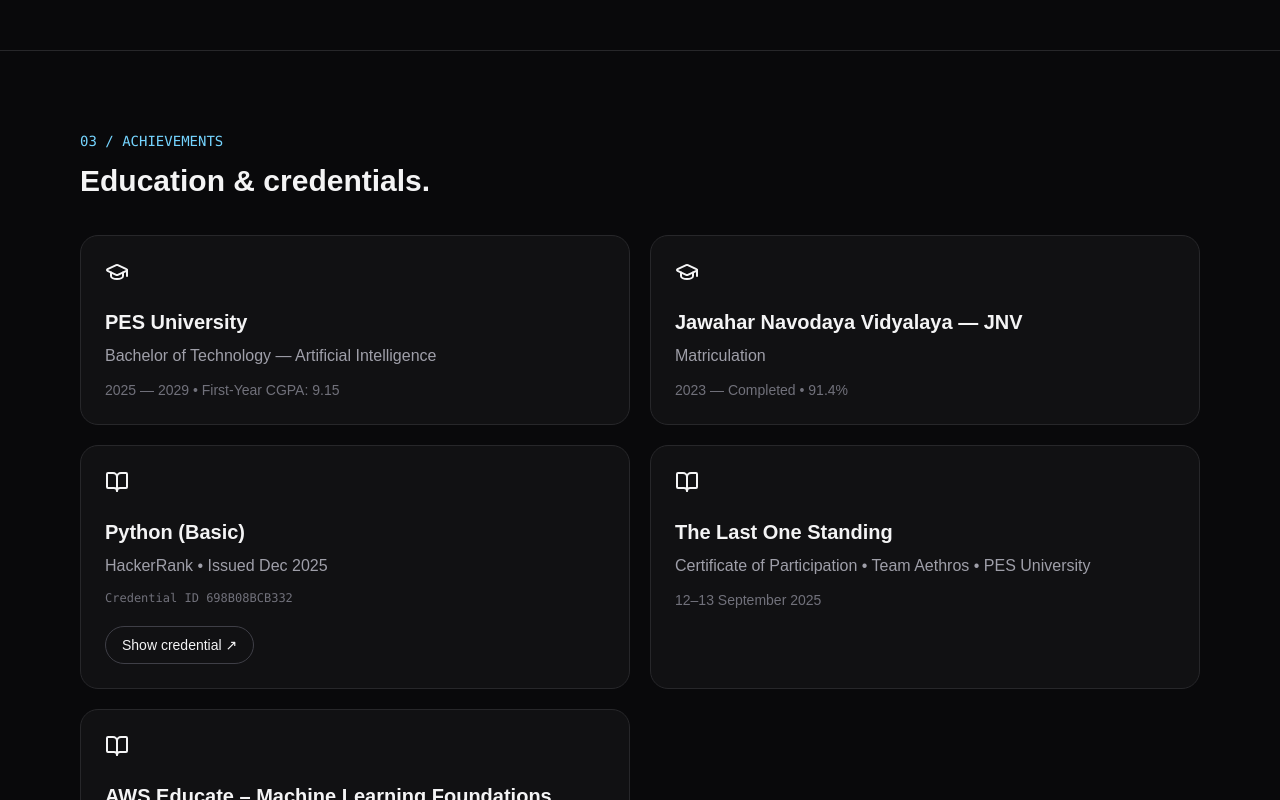
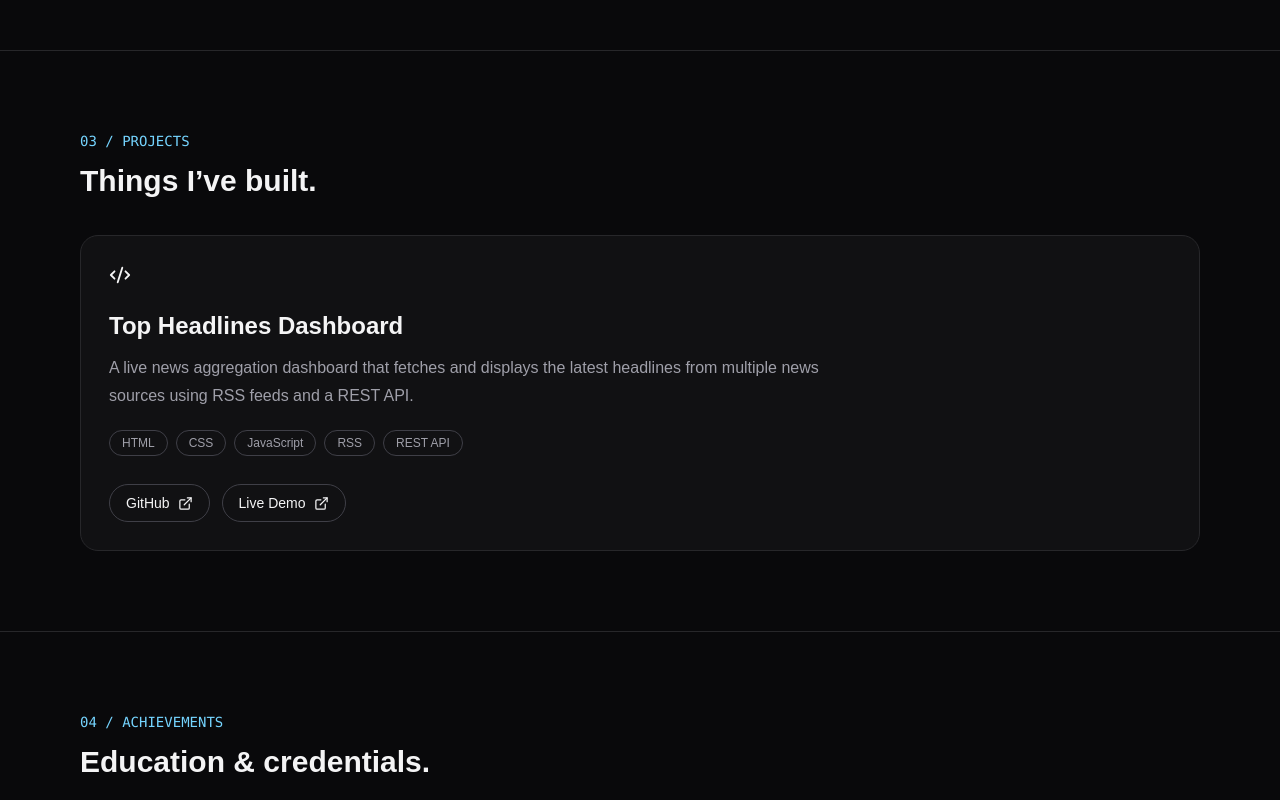
Before and after one commit to Channabasava-utk/channabasava-portfolio, a Next.js app: page / in a window 1280 px wide. Shown: the part 1580-2380 px from the top of the page. Built offline with nearby package versions, Linux system fonts and the light colour scheme.

Commit message:
Refactor page.tsx for improved structure and clarity

```diff
--- a/app/page.tsx
+++ b/app/page.tsx
@@ -9,23 +9,28 @@ import {
   Braces,
   Brain,
   Wrench,
+  Code2,
+  ExternalLink,
 } from "lucide-react";
 
 const expertise = [
   {
     icon: Braces,
     title: "Programming",
-    items: "Python, C, Problem Solving, Data Structures & Algorithms",
+    items:
+      "Python, C, Problem Solving, Data Structures & Algorithms",
   },
   {
     icon: Brain,
     title: "AI & Machine Learning",
-    items: "Core ML concepts, exploring neural networks, applied problem-solving with AI",
+    items:
+      "Core ML concepts, exploring neural networks, applied problem-solving with AI",
   },
   {
     icon: Wrench,
     title: "Tools & Practices",
-    items: "Git, GitHub, VS Code, debugging, clean code practices",
+    items:
+      "Git, GitHub, VS Code, debugging, clean code practices",
   },
 ];
 
@@ -33,147 +38,329 @@ export default function Home() {
   return (
     <main>
       <Header />
+
+      {/* HERO */}
       <section className="grid-bg border-b border-zinc-800">
         <div className="container py-24 md:py-36">
+
           <span className="mono inline-flex items-center gap-2 rounded-full border border-zinc-700 px-3 py-1 text-xs text-emerald-300">
             <span className="h-1.5 w-1.5 rounded-full bg-emerald-400" />
             Open to internships & collaborations
           </span>
+
           <p className="mono mt-6 text-sm text-sky-300">
             AI/ML STUDENT • DEVELOPER • BUILDER
           </p>
+
           <h1 className="mt-5 text-5xl font-semibold tracking-tight md:text-7xl">
             Channabasava Utk
           </h1>
+
           <p className="mt-7 max-w-2xl text-lg leading-8 text-zinc-400">
             B.Tech AI-ML student at PES University, exploring Python, C,
             Artificial Intelligence, Machine Learning and software
             development.
           </p>
+
           <div className="mt-9 flex gap-3">
+
             <a
               href="#contact"
               className="inline-flex items-center justify-center rounded-full bg-zinc-100 px-5 py-3 text-sm font-semibold text-zinc-950 transition hover:bg-white"
-              style={{ color: "#09090b", backgroundColor: "#f4f4f5" }}
             >
-              <span style={{ color: "#09090b" }}>Contact me</span>
+              Contact me
             </a>
+
             <a
               href="/blog"
               className="rounded-full border border-zinc-700 px-5 py-3 text-sm"
             >
               Explore blog
             </a>
+
           </div>
         </div>
       </section>
 
+      {/* ABOUT */}
       <section id="about" className="container py-20">
-        <p className="mono text-sm text-sky-300">01 / ABOUT</p>
-        <h2 className="mt-3 text-3xl font-semibold">Learning by building.</h2>
+
+        <p className="mono text-sm text-sky-300">
+          01 / ABOUT
+        </p>
+
+        <h2 className="mt-3 text-3xl font-semibold">
+          Learning by building.
+        </h2>
+
         <div className="mt-8 max-w-3xl space-y-5 leading-8 text-zinc-400">
+
           <p>
             I&rsquo;m a B.Tech Artificial Intelligence and Machine Learning
             student at PES University, Bengaluru, with a strong interest in
             Artificial Intelligence, Machine Learning, and software
             development.
           </p>
+
           <p>
             I&rsquo;ve built a foundation in Python and C programming,
             problem solving, data structures, and core AI/ML concepts. I
             enjoy learning by building projects and exploring how technology
             can be applied to solve real-world problems.
           </p>
+
           <p>
             Goal: To become a skilled AI Engineer and build impactful
             solutions using AI and Machine Learning.
           </p>
+
         </div>
       </section>
 
+      {/* EXPERTISE */}
       <section id="expertise" className="border-y border-zinc-800">
+
         <div className="container py-20">
-          <p className="mono text-sm text-sky-300">02 / EXPERTISE</p>
-          <h2 className="mt-3 text-3xl font-semibold">What I work with.</h2>
+
+          <p className="mono text-sm text-sky-300">
+            02 / EXPERTISE
+          </p>
+
+          <h2 className="mt-3 text-3xl font-semibold">
+            What I work with.
+          </h2>
+
           <div className="mt-9 grid gap-5 md:grid-cols-3">
+
             {expertise.map(({ icon: Icon, title, items }) => (
+
               <div key={title} className="card p-6">
+
                 <Icon size={20} />
-                <h3 className="mt-6 text-lg font-semibold">{title}</h3>
+
+                <h3 className="mt-6 text-lg font-semibold">
+                  {title}
+                </h3>
+
                 <p className="mt-3 text-sm leading-6 text-zinc-400">
                   {items}
                 </p>
+
               </div>
+
             ))}
+
           </div>
         </div>
       </section>
 
+      {/* PROJECTS */}
+      <section
+        id="projects"
+        className="border-b border-zinc-800"
+      >
+
+        <div className="container py-20">
+
+          <p className="mono text-sm text-sky-300">
+            03 / PROJECTS
+          </p>
+
+          <h2 className="mt-3 text-3xl font-semibold">
+            Things I&rsquo;ve built.
+          </h2>
+
+          <div className="mt-9 grid gap-5">
+
+            <div className="card p-7">
+
+              <div className="flex items-start justify-between gap-4">
+
+                <div>
+                  <Code2 size={22} />
+
+                  <h3 className="mt-6 text-2xl font-semibold">
+                    Top Headlines Dashboard
+                  </h3>
+
+                  <p className="mt-3 max-w-3xl leading-7 text-zinc-400">
+                    A live news aggregation dashboard that fetches and
+                    displays the latest headlines from multiple news
+                    sources using RSS feeds and a REST API.
+                  </p>
+                </div>
+
+              </div>
+
+              <div className="mt-5 flex flex-wrap gap-2">
+
+                <span className="rounded-full border border-zinc-700 px-3 py-1 text-xs text-zinc-400">
+                  HTML
+                </span>
+
+                <span className="rounded-full border border-zinc-700 px-3 py-1 text-xs text-zinc-400">
+                  CSS
+                </span>
+
+                <span className="rounded-full border border-zinc-700 px-3 py-1 text-xs text-zinc-400">
+                  JavaScript
+                </span>
+
+                <span className="rounded-full border border-zinc-700 px-3 py-1 text-xs text-zinc-400">
+                  RSS
+                </span>
+
+                <span className="rounded-full border border-zinc-700 px-3 py-1 text-xs text-zinc-400">
+                  REST API
+                </span>
+
+              </div>
+
+              <div className="mt-7 flex flex-wrap gap-3">
+
+                <a
+                  href="https://github.com/Channabasava-utk/top-headlines-dashboard"
+                  target="_blank"
+                  rel="noreferrer"
+                  className="inline-flex items-center gap-2 rounded-full border border-zinc-700 px-4 py-2 text-sm transition hover:border-sky-400 hover:text-sky-300"
+                >
+                  GitHub
+                  <ExternalLink size={15} />
+                </a>
+
+                <a
+                  href="https://channabasava-utk.github.io/top-headlines-dashboard/"
+                  target="_blank"
+                  rel="noreferrer"
+                  className="inline-flex items-center gap-2 rounded-full border border-zinc-700 px-4 py-2 text-sm transition hover:border-sky-400 hover:text-sky-300"
+                >
+                  Live Demo
+                  <ExternalLink size={15} />
+                </a>
+
+              </div>
+
+            </div>
+
+          </div>
+        </div>
+      </section>
+
+      {/* ACHIEVEMENTS */}
       <section id="achievements" className="container py-20">
-        <p className="mono text-sm text-sky-300">03 / ACHIEVEMENTS</p>
+
+        <p className="mono text-sm text-sky-300">
+          04 / ACHIEVEMENTS
+        </p>
+
         <h2 className="mt-3 text-3xl font-semibold">
           Education & credentials.
         </h2>
+
         <div className="mt-9 grid gap-5 md:grid-cols-2">
+
+          {/* PES */}
           <div className="card p-6">
+
             <GraduationCap />
-            <h3 className="mt-6 text-xl font-semibold">PES University</h3>
+
+            <h3 className="mt-6 text-xl font-semibold">
+              PES University
+            </h3>
+
             <p className="mt-2 text-zinc-400">
               Bachelor of Technology — Artificial Intelligence
             </p>
+
             <p className="mt-3 text-sm text-zinc-500">
               2025 — 2029 • First-Year CGPA: 9.15
             </p>
+
           </div>
+
+          {/* JNV */}
           <div className="card p-6">
+
             <GraduationCap />
+
             <h3 className="mt-6 text-xl font-semibold">
               Jawahar Navodaya Vidyalaya — JNV
             </h3>
-            <p className="mt-2 text-zinc-400">Matriculation</p>
+
+            <p className="mt-2 text-zinc-400">
+              Matriculation
+            </p>
+
             <p className="mt-3 text-sm text-zinc-500">
               2023 — Completed • 91.4%
             </p>
+
           </div>
+
+          {/* HACKERRANK */}
           <div className="card p-6">
+
             <BookOpen />
-            <h3 className="mt-6 text-xl font-semibold">Python (Basic)</h3>
-            <p className="mt-2 text-zinc-400">HackerRank • Issued Dec 2025</p>
+
+            <h3 className="mt-6 text-xl font-semibold">
+              Python (Basic)
+            </h3>
+
+            <p className="mt-2 text-zinc-400">
+              HackerRank • Issued Dec 2025
+            </p>
+
             <p className="mono mt-3 text-xs text-zinc-500">
               Credential ID 698B08BCB332
             </p>
+
             <a
               className="mt-5 inline-block rounded-full border border-zinc-700 px-4 py-2 text-sm"
               href="https://www.hackerrank.com/certificates/698b08bcb332"
               target="_blank"
+              rel="noreferrer"
             >
               Show credential ↗
             </a>
+
           </div>
+
+          {/* LAST ONE STANDING */}
           <div className="card p-6">
+
             <BookOpen />
+
             <h3 className="mt-6 text-xl font-semibold">
               The Last One Standing
             </h3>
+
             <p className="mt-2 text-zinc-400">
               Certificate of Participation • Team Aethros • PES University
             </p>
+
             <p className="mt-3 text-sm text-zinc-500">
               12–13 September 2025
             </p>
+
           </div>
 
+          {/* AWS */}
           <div className="card p-6">
+
             <BookOpen />
+
             <h3 className="mt-6 text-xl font-semibold">
               AWS Educate – Machine Learning Foundations
             </h3>
+
             <p className="mt-2 text-zinc-400">
               Amazon Web Services (AWS)
             </p>
+
             <p className="mt-3 text-sm text-zinc-500">
               Machine Learning Foundations
             </p>
+
             <a
               className="mt-5 inline-block rounded-full border border-zinc-700 px-4 py-2 text-sm"
               href="https://www.credly.com/badges/687e7939-2e17-4ea8-9017-5e29f0328a66/public_url"
@@ -182,20 +369,27 @@ export default function Home() {
             >
               Verify credential ↗
             </a>
+
           </div>
+
         </div>
       </section>
 
+      {/* BLOG */}
+      <section className="border-y border-zinc-800">
 
-      <section className="border-y border-zinc-800">
         <div className="container py-20">
-    <p className="mono text-sm text-sky-300">04 / BLOG</p>
+
+          <p className="mono text-sm text-sky-300">
+            05 / BLOG
+          </p>
 
           <h2 className="mt-3 text-3xl font-semibold">
             Learning, building & sharing.
           </h2>
 
           <div className="card mt-9 p-8">
+
             <p className="mono text-xs text-sky-300">
               LATEST ARTICLE
             </p>
@@ -205,29 +399,44 @@ export default function Home() {
             </h3>
 
             <p className="mt-3 max-w-2xl leading-7 text-zinc-400">
-        I’m excited to share my AWS Educate – Machine Learning Foundations
-        badge and reflect on what I learned during my AI/ML journey.
+              I&rsquo;m excited to share my AWS Educate – Machine Learning
+              Foundations badge and reflect on what I learned during my
+              AI/ML journey.
             </p>
 
             <a
               href="/blog"
               className="mt-6 inline-flex items-center gap-2 text-sm text-sky-300"
             >
-        Read article <ArrowUpRight size={16} />
+              Read article
+              <ArrowUpRight size={16} />
             </a>
+
           </div>
+
         </div>
       </section>
 
+      {/* CONTACT */}
       <section id="contact" className="container py-24">
-        <p className="mono text-sm text-sky-300">05 / CONTACT</p>
-        <h2 className="mt-3 text-4xl font-semibold">Let&rsquo;s connect.</h2>
+
+        <p className="mono text-sm text-sky-300">
+          06 / CONTACT
+        </p>
+
+        <h2 className="mt-3 text-4xl font-semibold">
+          Let&rsquo;s connect.
+        </h2>
+
         <p className="mt-5 max-w-xl text-zinc-400">
-          Open to learning, collaboration and interesting projects around AI,
-          ML and technology.
+          Open to learning, collaboration and interesting projects around
+          AI, ML and technology.
         </p>
+
         <ContactForm />
+
         <div className="mt-6 grid gap-3 sm:grid-cols-2 lg:grid-cols-3">
+
           <a
             href="tel:+918951271507"
             className="rounded-xl border border-zinc-700 px-5 py-4 text-sm transition hover:border-sky-400 hover:text-sky-300"
@@ -235,6 +444,7 @@ export default function Home() {
             <Phone className="mr-2 inline" size={16} />
             +91 89512 71507
           </a>
+
           <a
             href="mailto:channabasavautk@gmail.com"
             className="rounded-xl border border-zinc-700 px-5 py-4 text-sm transition hover:border-sky-400 hover:text-sky-300"
@@ -242,15 +452,19 @@ export default function Home() {
             <Mail className="mr-2 inline" size={16} />
             channabasavautk@gmail.com
           </a>
+
           <a
             href="https://x.com/Channabasavautk"
             target="_blank"
             rel="noreferrer"
             className="rounded-xl border border-zinc-700 px-5 py-4 text-sm transition hover:border-sky-400 hover:text-sky-300"
           >
-            <span className="mr-2 inline font-semibold">𝕏</span>
+            <span className="mr-2 inline font-semibold">
+              𝕏
+            </span>
             X ↗
           </a>
+
           <a
             href="https://www.linkedin.com/in/channabasava-utk-b60bb6327"
             target="_blank"
@@ -259,6 +473,7 @@ export default function Home() {
           >
             LinkedIn ↗
           </a>
+
           <a
             href="https://github.com/Channabasava-utk"
             target="_blank"
@@ -267,6 +482,7 @@ export default function Home() {
           >
             GitHub ↗
           </a>
+
           <a
             href="https://www.instagram.com/_channa_.07/"
             target="_blank"
@@ -275,13 +491,17 @@ export default function Home() {
           >
             Instagram ↗
           </a>
+
         </div>
       </section>
 
+      {/* FOOTER */}
       <footer className="border-t border-zinc-800">
+
         <div className="container py-8 text-sm text-zinc-500">
           © 2026 Channabasava Utk · Built with curiosity.
         </div>
+
       </footer>
     </main>
   );
```
Lines whose indentation alone changed are shown as unchanged.
